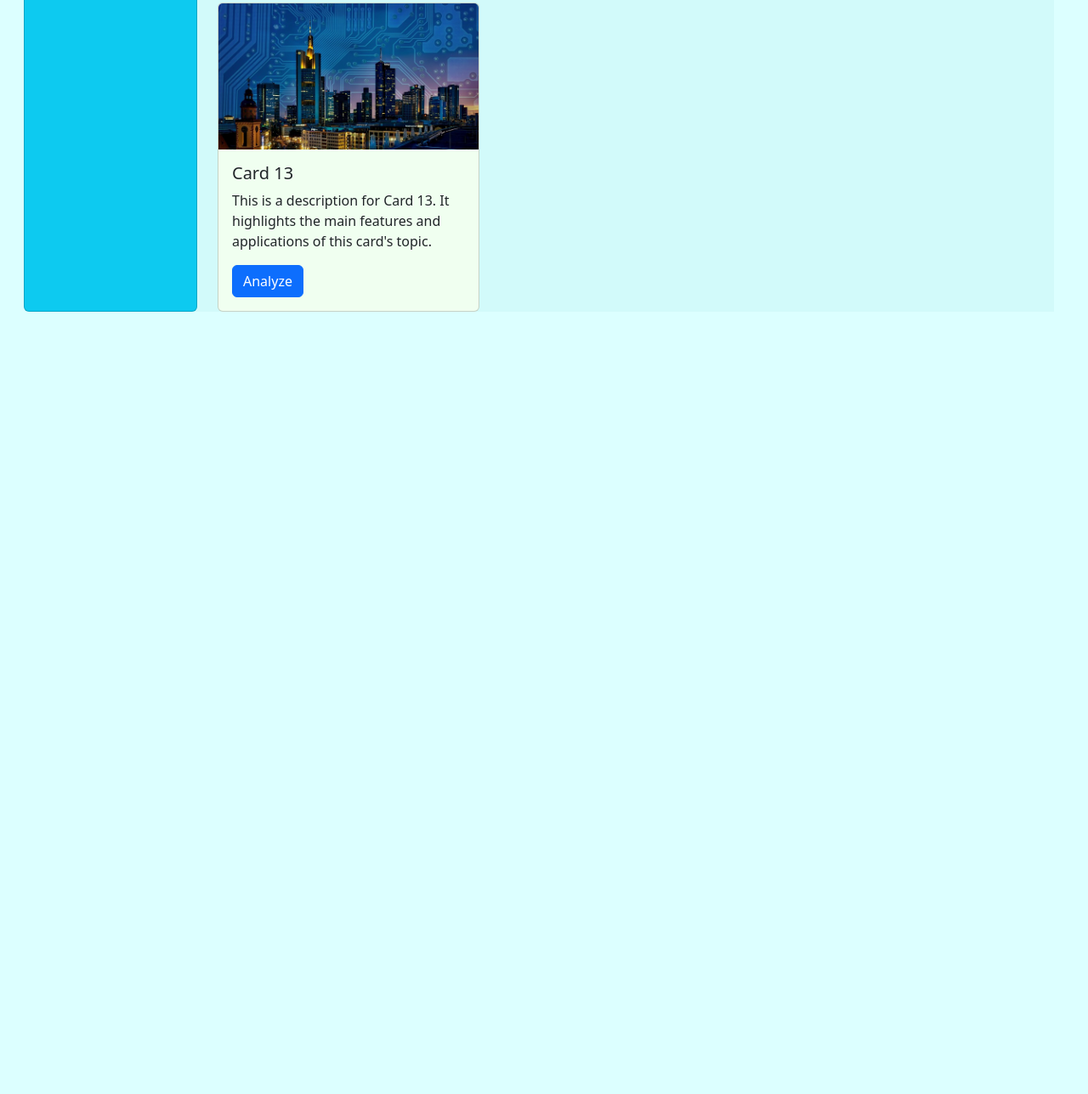
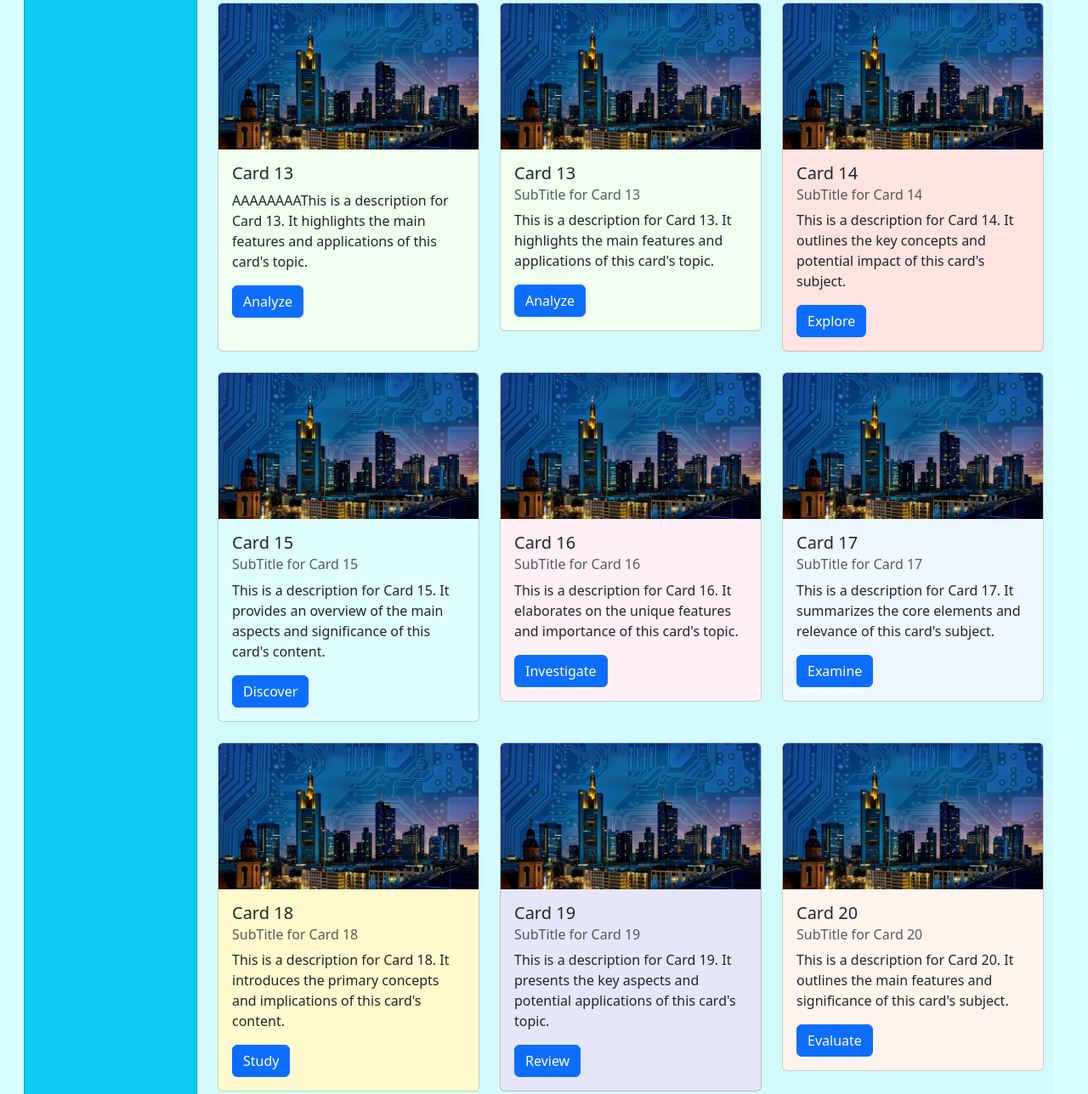
Before and after one commit to anur1/anur1.github.io, a plain HTML site: page subPage_smartCities.html in a window 1280 px wide. Shown: the part 189-1477 px from the top of the page at 85% size. Before the commit the page ends 800 px from the top, so only its background shows below. Drawn offline with nearby package versions, Linux system fonts and the light colour scheme; a web font is replaced by a local one.

Commit message:
sub cards js file added

```diff
--- a/assets/js/script.js
+++ b/assets/js/script.js
@@ -2,13 +2,13 @@
 //Listen if Html page is loaded, if loaded call menuItems
 window.addEventListener('DOMContentLoaded', function () {
     function4_menuItems();
-    function4_homePage();
-    function4_subPage();
+    function4_homePage(); //default home page
+    function4_subPage_smartCities(); //default sub page for smart cities
 });
 
 // Menu
 function function4_menuItems() {
-    fetch('./data/menu/menu.json')
+    fetch('./data/menu.json')
         .then(response => response.json())
         .then(data => {
             const menuContainer = document.getElementById('menu-container');
@@ -86,7 +86,7 @@ function leftSubmenu(placeholderId, leftsubmenuPath) {
 
 
 function function4_homePage() {
-    fetch('./data/menu/home.json')
+    fetch('./data/home.json')
         .then(response => response.json())
         .then(data => {
             const mainCardContainer = document.getElementById('main-card-container');
@@ -134,47 +134,32 @@ function function4_homePage() {
 
 
 
-function function4_subPage() {
-    fetch('./data/menu/home.json')
+function function4_subPage_smartCities() {
+    fetch('./data/cards-smartCity.json')
         .then(response => response.json())
         .then(data => {
-            const mainCardContainer = document.getElementById('sub-card-container-environmental');
-
-            data.sections.forEach(item => {
+            const cardContainer = document.getElementById('sub-card-container-smartCities');
+            data.cards.forEach(item => {
+                console.log(item);
                 const cardElement = document.createElement('div');
-                const cardBackgroundColor = item.color; // Set background color
-                console.log(cardBackgroundColor);
                 cardElement.innerHTML = `
-
-                <div id="${item.id}" class="card bg-info text-dark content-card mt-5 zoom-effect custom-card" style="background-color:${cardBackgroundColor} !important">
-                    <div class="card-body">
-
-                        <div class="row">
-                            <div class="col-md-3 d-flex align-items-center">
-                                <!-- Image for the first column -->
-                                <img src="${item.image.src}"alt="Smart City Digital Twin"
-                                    class="img-fluid custom-image ">
-                            </div>
-
-                            <div class="col-md-7" id = "card-info-container">
-                                <!-- Content for the second column -->
-                                <h2>${item.content.title}</h2>
-                                <p>${item.content.paragraphs}</p>
+                    <div class="col">
+                        <div class="card h-100" style="background-color: ${item.backgroundColor};">
+                            <img src="${item.image}" class="card-img-top" alt="${item.title}">
+                                <div class="card-body">
+                                    <h5 class="card-title">${item.title}</h5>
+                                    <h6 class="card-subtitle mb-2 text-muted">${item.subTitle}</h6>
+                                    <p class="card-text">${item.description}</p>
+                                    <a href="${item.buttonLink}" class="btn btn-primary">${item.buttonText}</a>
+                                </div>
+                        </div>
+                    </div >
 
 
-                            </div>
-                            <div class="col-md-2">
-                                <!-- Keywords for the third column -->
-                                <p><strong>Keywords: </strong>${item.content.keywords}</p>
-
-                            </div>
-                        </div>
-                    </div>
-                </div>
-                `;//end of cardElement.innerHTML
+                    `;//end of cardElement.innerHTML
 
                 //add above card element to the main card container
-                mainCardContainer.appendChild(cardElement);
+                cardContainer.appendChild(cardElement);
             });
 
         })
--- /dev/null
+++ b/data/cards-smartCity.json
@@ -0,0 +1,164 @@
+{
+  "cards": [
+    {
+      "id": 13,
+      "title": "Card 13",
+      "subTitle": "SubTitle for Card 13",
+      "description": "This is a description for Card 13. It highlights the main features and applications of this card's topic.",
+      "image": "./media/photo/smart-city.jpg",
+      "backgroundColor": "#F0FFF0",
+      "buttonText": "Analyze",
+      "buttonLink": "https://example.com/analyze"
+    },
+    {
+      "id": 14,
+      "title": "Card 14",
+      "subTitle": "SubTitle for Card 14",
+      "description": "This is a description for Card 14. It outlines the key concepts and potential impact of this card's subject.",
+      "image": "./media/photo/smart-city.jpg",
+      "backgroundColor": "#FFE4E1",
+      "buttonText": "Explore",
+      "buttonLink": "https://example.com/explore"
+    },
+    {
+      "id": 15,
+      "title": "Card 15",
+      "subTitle": "SubTitle for Card 15",
+      "description": "This is a description for Card 15. It provides an overview of the main aspects and significance of this card's content.",
+      "image": "./media/photo/smart-city.jpg",
+      "backgroundColor": "#E0FFFF",
+      "buttonText": "Discover",
+      "buttonLink": "https://example.com/discover"
+    },
+    {
+      "id": 16,
+      "title": "Card 16",
+      "subTitle": "SubTitle for Card 16",
+      "description": "This is a description for Card 16. It elaborates on the unique features and importance of this card's topic.",
+      "image": "./media/photo/smart-city.jpg",
+      "backgroundColor": "#FFF0F5",
+      "buttonText": "Investigate",
+      "buttonLink": "https://example.com/investigate"
+    },
+    {
+      "id": 17,
+      "title": "Card 17",
+      "subTitle": "SubTitle for Card 17",
+      "description": "This is a description for Card 17. It summarizes the core elements and relevance of this card's subject.",
+      "image": "./media/photo/smart-city.jpg",
+      "backgroundColor": "#F0F8FF",
+      "buttonText": "Examine",
+      "buttonLink": "https://example.com/examine"
+    },
+    {
+      "id": 18,
+      "title": "Card 18",
+      "subTitle": "SubTitle for Card 18",
+      "description": "This is a description for Card 18. It introduces the primary concepts and implications of this card's content.",
+      "image": "./media/photo/smart-city.jpg",
+      "backgroundColor": "#FFFACD",
+      "buttonText": "Study",
+      "buttonLink": "https://example.com/study"
+    },
+    {
+      "id": 19,
+      "title": "Card 19",
+      "subTitle": "SubTitle for Card 19",
+      "description": "This is a description for Card 19. It presents the key aspects and potential applications of this card's topic.",
+      "image": "./media/photo/smart-city.jpg",
+      "backgroundColor": "#E6E6FA",
+      "buttonText": "Review",
+      "buttonLink": "https://example.com/review"
+    },
+    {
+      "id": 20,
+      "title": "Card 20",
+      "subTitle": "SubTitle for Card 20",
+      "description": "This is a description for Card 20. It outlines the main features and significance of this card's subject.",
+      "image": "./media/photo/smart-city.jpg",
+      "backgroundColor": "#FFF5EE",
+      "buttonText": "Evaluate",
+      "buttonLink": "https://example.com/evaluate"
+    },
+    {
+      "id": 13,
+      "title": "Card 13",
+      "subTitle": "SubTitle for Card 13",
+      "description": "This is a description for Card 13. It highlights the main features and applications of this card's topic.",
+      "image": "./media/photo/smart-city.jpg",
+      "backgroundColor": "#F0FFF0",
+      "buttonText": "Analyze",
+      "buttonLink": "https://example.com/analyze"
+    },
+    {
+      "id": 14,
+      "title": "Card 14",
+      "subTitle": "SubTitle for Card 14",
+      "description": "This is a description for Card 14. It outlines the key concepts and potential impact of this card's subject.",
+      "image": "./media/photo/smart-city.jpg",
+      "backgroundColor": "#FFE4E1",
+      "buttonText": "Explore",
+      "buttonLink": "https://example.com/explore"
+    },
+    {
+      "id": 15,
+      "title": "Card 15",
+      "subTitle": "SubTitle for Card 15",
+      "description": "This is a description for Card 15. It provides an overview of the main aspects and significance of this card's content.",
+      "image": "./media/photo/smart-city.jpg",
+      "backgroundColor": "#E0FFFF",
+      "buttonText": "Discover",
+      "buttonLink": "https://example.com/discover"
+    },
+    {
+      "id": 16,
+      "title": "Card 16",
+      "subTitle": "SubTitle for Card 16",
+      "description": "This is a description for Card 16. It elaborates on the unique features and importance of this card's topic.",
+      "image": "./media/photo/smart-city.jpg",
+      "backgroundColor": "#FFF0F5",
+      "buttonText": "Investigate",
+      "buttonLink": "https://example.com/investigate"
+    },
+    {
+      "id": 17,
+      "title": "Card 17",
+      "subTitle": "SubTitle for Card 17",
+      "description": "This is a description for Card 17. It summarizes the core elements and relevance of this card's subject.",
+      "image": "./media/photo/smart-city.jpg",
+      "backgroundColor": "#F0F8FF",
+      "buttonText": "Examine",
+      "buttonLink": "https://example.com/examine"
+    },
+    {
+      "id": 18,
+      "title": "Card 18",
+      "subTitle": "SubTitle for Card 18",
+      "description": "This is a description for Card 18. It introduces the primary concepts and implications of this card's content.",
+      "image": "./media/photo/smart-city.jpg",
+      "backgroundColor": "#FFFACD",
+      "buttonText": "Study",
+      "buttonLink": "https://example.com/study"
+    },
+    {
+      "id": 19,
+      "title": "Card 19",
+      "subTitle": "SubTitle for Card 19",
+      "description": "This is a description for Card 19. It presents the key aspects and potential applications of this card's topic.",
+      "image": "./media/photo/smart-city.jpg",
+      "backgroundColor": "#E6E6FA",
+      "buttonText": "Review",
+      "buttonLink": "https://example.com/review"
+    },
+    {
+      "id": 20,
+      "title": "Card 20",
+      "subTitle": "SubTitle for Card 20",
+      "description": "This is a description for Card 20. It outlines the main features and significance of this card's subject.",
+      "image": "./media/photo/smart-city.jpg",
+      "backgroundColor": "#FFF5EE",
+      "buttonText": "Evaluate",
+      "buttonLink": "https://example.com/evaluate"
+    }
+  ]
+}
--- /dev/null
+++ b/data/menu.json
@@ -0,0 +1,80 @@
+{
+  "menu": [
+    {
+      "id": "environmental",
+      "name": "Environmental",
+      "description": "Environmental solutions and initiatives.",
+      "color": "#4CAF50",
+      "isSubmenu": true,
+      "submenu": [
+        {
+          "id": 1.1,
+          "name": "Air Quality Monitoring",
+          "description": "Real-time monitoring of air pollutants."
+        },
+        {
+          "id": 1.2,
+          "name": "Water Conservation",
+          "description": "Efficient water management systems."
+        }
+      ]
+    },
+    {
+      "id": "smart-cities",
+      "name": "Smart City",
+      "description": "Smart city infrastructure and services.",
+      "color": "#2196F3",
+      "isSubmenu": true,
+      "submenu": [
+        {
+          "id": 2.1,
+          "name": "Smart Lighting",
+          "description": "Energy-efficient street lighting solutions."
+        },
+        {
+          "id": 2.2,
+          "name": "Traffic Management",
+          "description": "Real-time traffic monitoring and optimization."
+        }
+      ]
+    },
+    {
+      "id": "manufacturing",
+      "name": "Manufacturing",
+      "description": "Manufacturing solutions and technologies.",
+      "color": "#FFC107",
+      "isSubmenu": true,
+      "submenu": [
+        {
+          "id": 3.1,
+          "name": "Automation Systems",
+          "description": "Industrial automation and robotics."
+        },
+        {
+          "id": 3.2,
+          "name": "Quality Control",
+          "description": "Advanced quality control and inspection systems."
+        }
+      ]
+    },
+    {
+      "id": "power-grids",
+      "name": "Power Grids",
+      "description": "Power grid management and optimization.",
+      "color": "#FF5722",
+      "isSubmenu": true,
+      "submenu": [
+        {
+          "id": 4.1,
+          "name": "Grid Modernization",
+          "description": "Upgrading grid infrastructure for efficiency."
+        },
+        {
+          "id": 4.2,
+          "name": "Renewable Energy Integration",
+          "description": "Integrating solar and wind energy into the grid."
+        }
+      ]
+    }
+  ]
+}
--- a/data/menu/menu.json
+++ /dev/null
@@ -1,80 +0,0 @@
-{
-  "menu": [
-    {
-      "id": "environmental",
-      "name": "Environmental",
-      "description": "Environmental solutions and initiatives.",
-      "color": "#4CAF50",
-      "isSubmenu": true,
-      "submenu": [
-        {
-          "id": 1.1,
-          "name": "Air Quality Monitoring",
-          "description": "Real-time monitoring of air pollutants."
-        },
-        {
-          "id": 1.2,
-          "name": "Water Conservation",
-          "description": "Efficient water management systems."
-        }
-      ]
-    },
-    {
-      "id": "smart-cities",
-      "name": "Smart City",
-      "description": "Smart city infrastructure and services.",
-      "color": "#2196F3",
-      "isSubmenu": true,
-      "submenu": [
-        {
-          "id": 2.1,
-          "name": "Smart Lighting",
-          "description": "Energy-efficient street lighting solutions."
-        },
-        {
-          "id": 2.2,
-          "name": "Traffic Management",
-          "description": "Real-time traffic monitoring and optimization."
-        }
-      ]
-    },
-    {
-      "id": "manufacturing",
-      "name": "Manufacturing",
-      "description": "Manufacturing solutions and technologies.",
-      "color": "#FFC107",
-      "isSubmenu": true,
-      "submenu": [
-        {
-          "id": 3.1,
-          "name": "Automation Systems",
-          "description": "Industrial automation and robotics."
-        },
-        {
-          "id": 3.2,
-          "name": "Quality Control",
-          "description": "Advanced quality control and inspection systems."
-        }
-      ]
-    },
-    {
-      "id": "power-grids",
-      "name": "Power Grids",
-      "description": "Power grid management and optimization.",
-      "color": "#FF5722",
-      "isSubmenu": true,
-      "submenu": [
-        {
-          "id": 4.1,
-          "name": "Grid Modernization",
-          "description": "Upgrading grid infrastructure for efficiency."
-        },
-        {
-          "id": 4.2,
-          "name": "Renewable Energy Integration",
-          "description": "Integrating solar and wind energy into the grid."
-        }
-      ]
-    }
-  ]
-}
--- a/subPage_smartCities.html
+++ b/subPage_smartCities.html
@@ -52,13 +52,13 @@
 
             <!-- ----------------------------------------------- -->
             <!-- 10 of 12 column -->
-            <div id="sub-card-container-smart-cities" class="col-md-10 all-cards-container">
+            <div id="main-card-container-smartCities" class="col-md-10 all-cards-container">
                 <!-- Contents come here from javascript file-->
 
 
                 <div class="container mt-5">
                     <h1 class="text-center mb-4">Smart Cities</h1>
-        <div id="subcard-container" class="row row-cols-1 row-cols-md-3 g-4 custom-cols">
+                    <div id="sub-card-container-smartCities" class="row row-cols-1 row-cols-md-3 g-4 custom-cols">
 
 
 
@@ -67,13 +67,19 @@
                                 <img src="./media/photo/smart-city.jpg" class="card-img-top" alt="Placeholder image">
                                 <div class="card-body">
                                     <h5 class="card-title">Card 13</h5>
-                        <p class="card-text">This is a description for Card 13. It highlights the main features and
+                                    <p class="card-text">AAAAAAAAThis is a description for Card 13. It highlights the main
+                                        features and
                                         applications of
                                         this card's topic.</p>
                                     <a href="#" class="btn btn-primary">Analyze</a>
                                 </div>
                             </div>
                         </div>
+
+
+
+
+
 
 
                     </div>
```
Also changed, not shown: index.html (+1 -3 lines), data/home.json (renamed from data/menu/home.json). Lines whose indentation alone changed are shown as unchanged.
